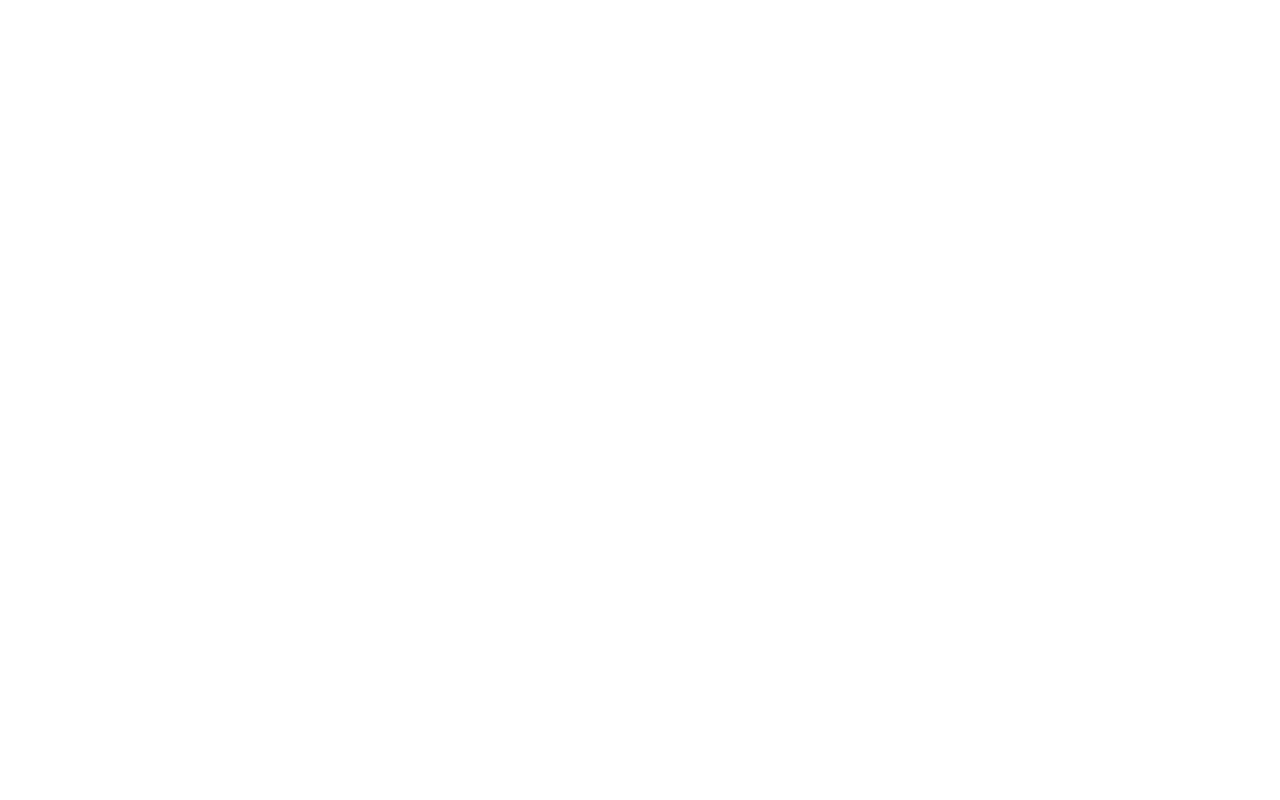
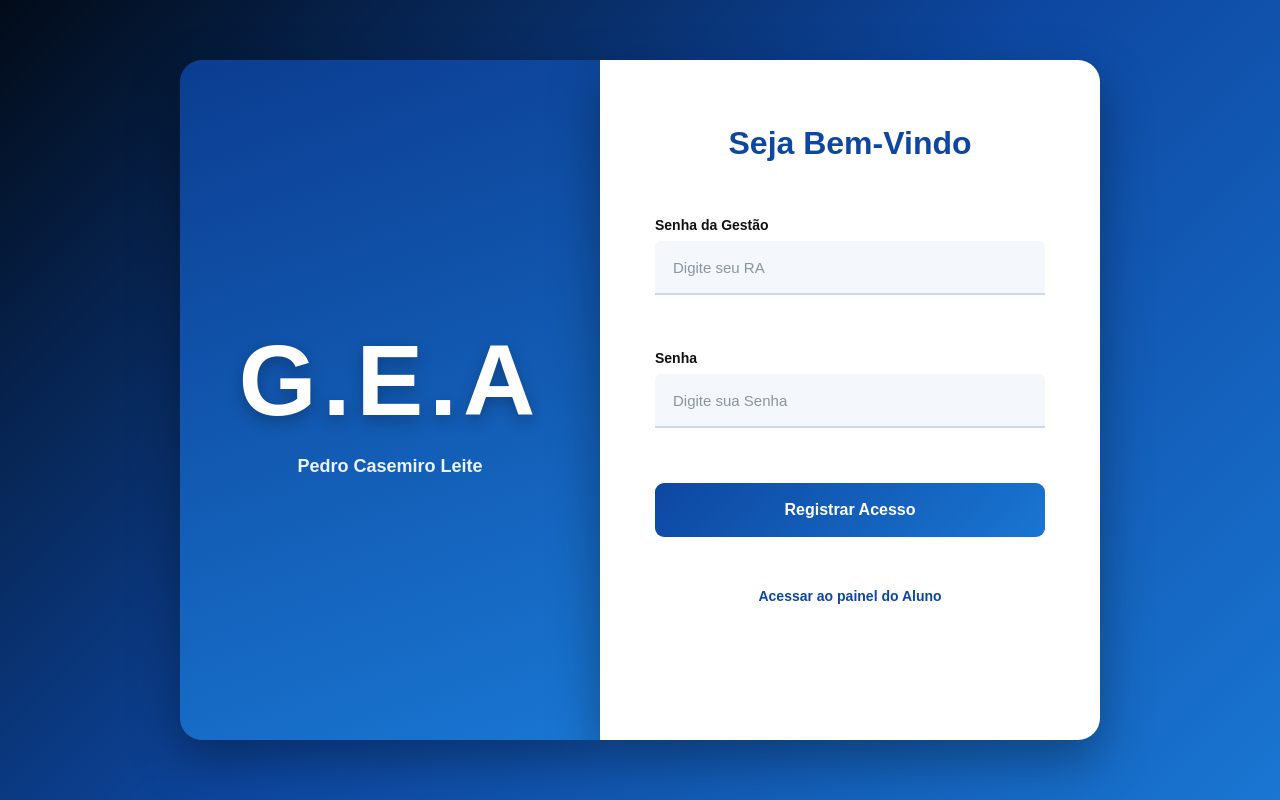
Before and after one commit to ByIsapf/TCC_gerenciamento_de_alunos, a plain HTML site: page frontend/gestao/gestao-login.html in a window 1280 px wide. Drawn offline with Linux system fonts and the light colour scheme.

Commit message:
Adicionei alguns efeitos em js

```diff
--- a/frontend/gestao/gestao-login.html
+++ b/frontend/gestao/gestao-login.html
@@ -0,0 +1,54 @@
+<!DOCTYPE html>
+<html lang="pt-br">
+<head>
+    <meta charset="UTF-8">
+    <meta name="viewport" content="width=device-width, initial-scale=1.0">
+    <title>G.E.A PCL</title>
+    <link rel="stylesheet" href="../css/style.css">
+</head>
+<body>
+
+    <div id="background-effects"></div>
+
+
+<main>
+
+    <section>
+
+<div class="gea">G.E.A</div>
+
+<p class="school"> <b> Pedro Casemiro Leite </b> </p>
+
+    </section>
+
+<section>
+
+<h1>Seja Bem-Vindo</h1>
+
+<form id="formstudent">
+    <label for="ra">Senha da Gestão</label>
+
+    <input id="ra" type="text" placeholder="Digite seu RA" autocomplete="off" required>
+
+    <label for="password">Senha</label>
+
+    <input id="password" type="password" placeholder="Digite sua Senha" required>
+
+    <button class="intial-button">Registrar Acesso</button>
+</form>
+
+<div class="link-adm">
+
+    <a href="../index.html"> Acessar ao painel do Aluno</a>
+
+</div>
+
+
+</section>
+
+</main>
+
+<script src="js/script.js"></script>
+
+</body>
+</html>
```
Also changed, not shown: frontend/index.html (+1 -1 lines).
